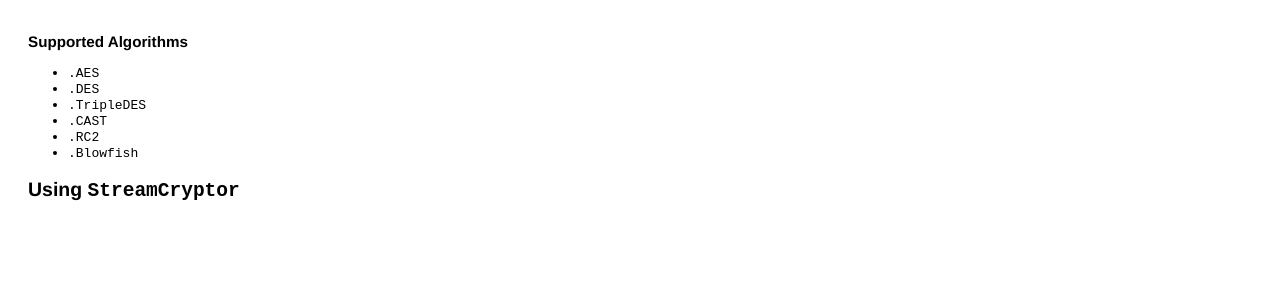
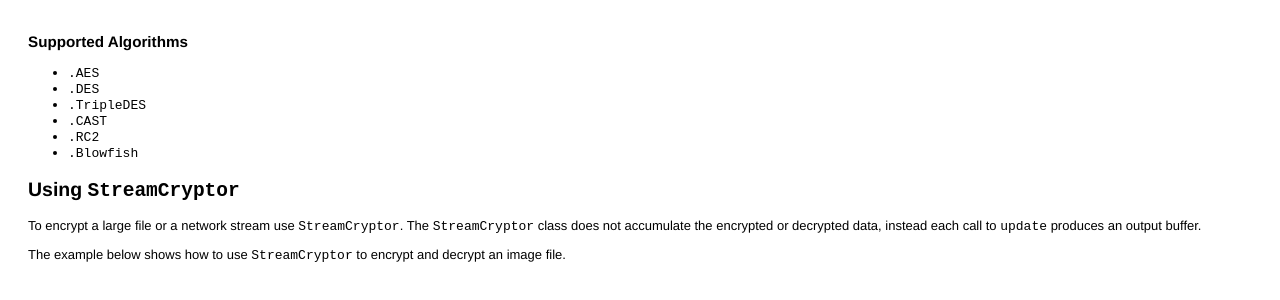
Before and after one commit to iosdevzone/IDZSwiftCommonCrypto, a plain HTML site: page IDZSwiftCommonCrypto/README.playground/Documentation/section-14.html in a window 1280 px wide. Drawn offline with Linux system fonts and the light colour scheme.

Commit message:
Rebuild playground [ci skip]

```diff
--- a/IDZSwiftCommonCrypto/README.playground/Documentation/section-14.html
+++ b/IDZSwiftCommonCrypto/README.playground/Documentation/section-14.html
@@ -21,6 +21,8 @@
 <li><code>.Blowfish</code></li>
 </ul>
 <h2 id="using-streamcryptor-">Using <code>StreamCryptor</code></h2>
+<p>To encrypt a large file or a network stream use <code>StreamCryptor</code>. The <code>StreamCryptor</code> class does not accumulate the encrypted or decrypted data, instead each call to <code>update</code> produces an output buffer. </p>
+<p>The example below shows how to use <code>StreamCryptor</code> to encrypt and decrypt an image file.</p>
 
   </section>
 </div>
```
Also changed, not shown: IDZSwiftCommonCrypto/README.playground/Documentation/section-0.html (+1 -1 lines).
